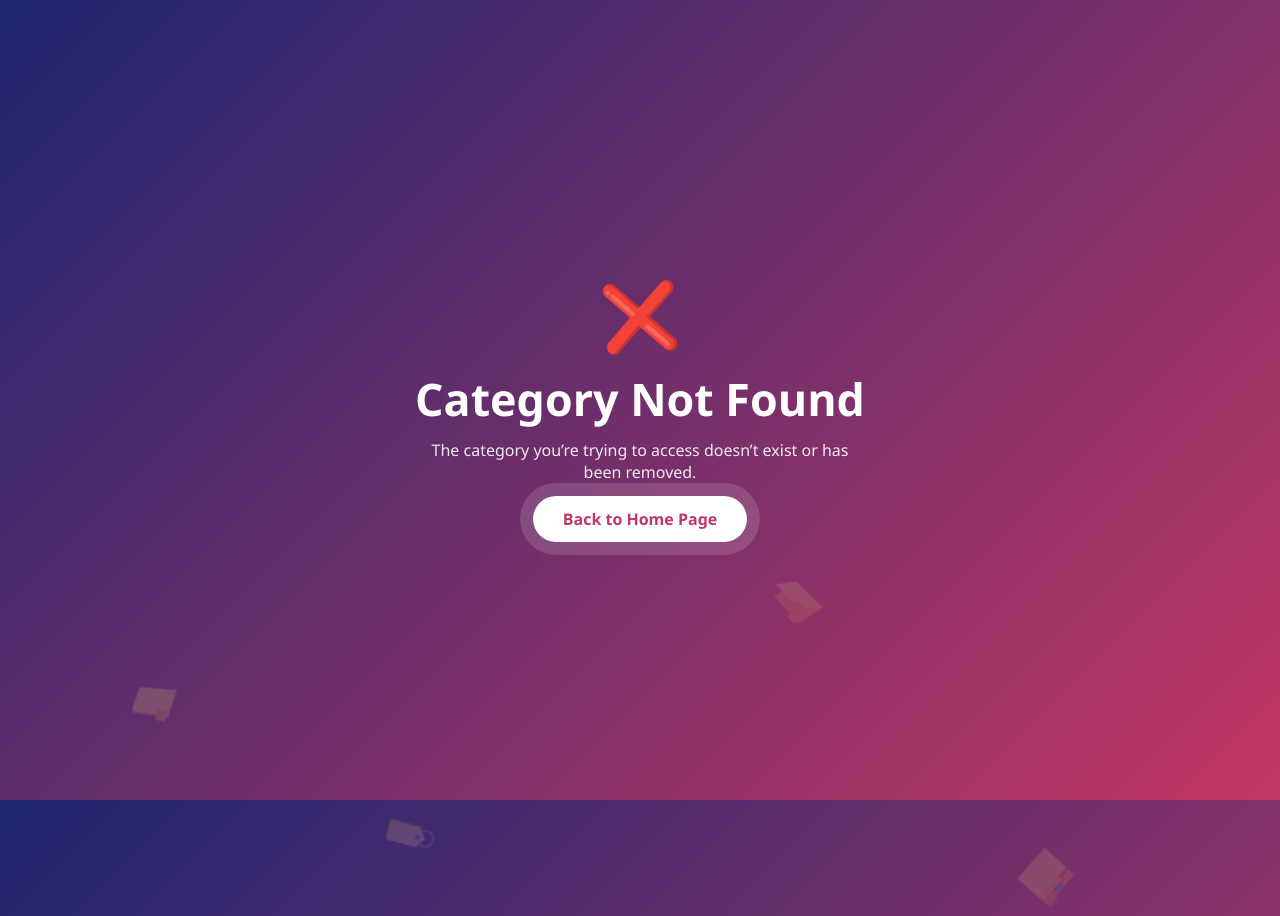
After one commit to atanu-git-debug/django-blog, a Django app: template templates/404.html in a window 1280 px wide. The commit adds this page. Run offline with Django 5.2, Linux system fonts and the light colour scheme; the template is opened without the code that fills it, so the values that code supplies are empty.

Commit message:
made the category section

```diff
--- a/blog_main/urls.py
+++ b/blog_main/urls.py
@@ -16,11 +16,12 @@ Including another URLconf
 """
 from django.conf import settings
 from django.contrib import admin
-from django.urls import path
+from django.urls import path,include
 from . import views
 from django.conf.urls.static import static
 
 urlpatterns = [
     path('admin/', admin.site.urls),
     path('',views.home,name='home'),
+    path('category/',include('blogs.urls')),
 ]+static(settings.MEDIA_URL, document_root=settings.MEDIA_ROOT)
--- /dev/null
+++ b/blogs/urls.py
@@ -0,0 +1,7 @@
+from django.urls import path
+
+from blogs import views
+
+urlpatterns = [
+    path('<int:pk>/', views.post_by_category, name='post_by_category'),
+]
--- /dev/null
+++ b/templates/404.html
@@ -0,0 +1,123 @@
+<!DOCTYPE html>
+<html lang="en">
+<head>
+    <meta charset="UTF-8">
+    <title>Category Not Found</title>
+    <meta name="viewport" content="width=device-width, initial-scale=1.0">
+
+    <style>
+        * {
+            margin: 0;
+            padding: 0;
+            box-sizing: border-box;
+            font-family: 'Segoe UI', sans-serif;
+        }
+
+        body {
+            height: 100vh;
+            background: linear-gradient(135deg, #1d2671, #c33764);
+            display: flex;
+            align-items: center;
+            justify-content: center;
+            overflow: hidden;
+            color: #fff;
+        }
+
+        /* Floating category icons */
+        .bg span {
+            position: absolute;
+            font-size: 2.5rem;
+            opacity: 0.15;
+            animation: float 14s infinite linear;
+        }
+
+        .bg span:nth-child(1) { left: 10%; animation-duration: 12s; }
+        .bg span:nth-child(2) { left: 30%; animation-duration: 16s; }
+        .bg span:nth-child(3) { left: 60%; animation-duration: 10s; }
+        .bg span:nth-child(4) { left: 80%; animation-duration: 18s; }
+
+        @keyframes float {
+            0% { transform: translateY(100vh) rotate(0deg); opacity: 0; }
+            50% { opacity: 0.2; }
+            100% { transform: translateY(-150px) rotate(360deg); opacity: 0; }
+        }
+
+        .container {
+            position: relative;
+            z-index: 2;
+            text-align: center;
+            max-width: 500px;
+            padding: 25px;
+            animation: fadeUp 1.5s ease;
+        }
+
+        .icon {
+            font-size: 4rem;
+            margin-bottom: 10px;
+            animation: shake 2s infinite;
+        }
+
+        h1 {
+            font-size: 2.8rem;
+            margin-bottom: 10px;
+        }
+
+        p {
+            opacity: 0.9;
+            margin-bottom: 25px;
+        }
+
+        a {
+            text-decoration: none;
+            background: #fff;
+            color: #c33764;
+            padding: 12px 30px;
+            border-radius: 30px;
+            font-weight: bold;
+            animation: pulse 2s infinite;
+            transition: 0.3s;
+        }
+
+        a:hover {
+            transform: scale(1.1);
+            animation: none;
+        }
+
+        @keyframes fadeUp {
+            from { opacity: 0; transform: translateY(25px); }
+            to { opacity: 1; transform: translateY(0); }
+        }
+
+        @keyframes shake {
+            0%, 100% { transform: rotate(0); }
+            25% { transform: rotate(-5deg); }
+            75% { transform: rotate(5deg); }
+        }
+
+        @keyframes pulse {
+            0% { box-shadow: 0 0 0 0 rgba(255,255,255,0.5); }
+            70% { box-shadow: 0 0 0 18px rgba(255,255,255,0); }
+            100% { box-shadow: 0 0 0 0 rgba(255,255,255,0); }
+        }
+    </style>
+</head>
+<body>
+
+    <!-- Floating Icons -->
+    <div class="bg">
+        <span>📁</span>
+        <span>🏷️</span>
+        <span>📂</span>
+        <span>🗂️</span>
+    </div>
+
+    <!-- Content -->
+    <div class="container">
+        <div class="icon">❌</div>
+        <h1>Category Not Found</h1>
+        <p>The category you’re trying to access doesn’t exist or has been removed.</p>
+        <a href="/">Back to Home Page</a>
+    </div>
+
+</body>
+</html>
```
Also changed, not shown: blogs/views.py (+17 -1 lines), templates/base.html (added, +50 -0 lines), templates/category_detail.html (added, +29 -0 lines), templates/home.html (+3 -40 lines).
